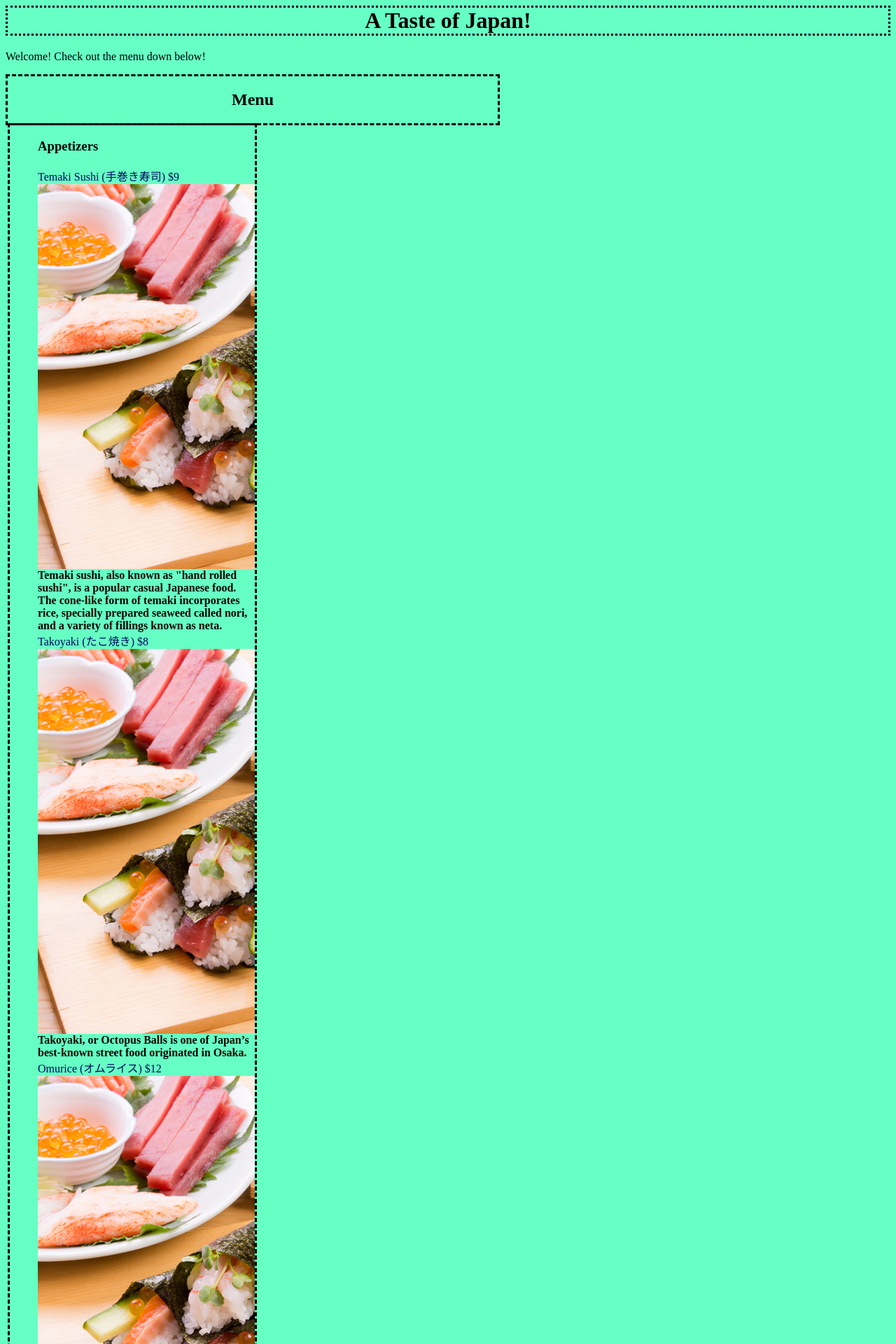
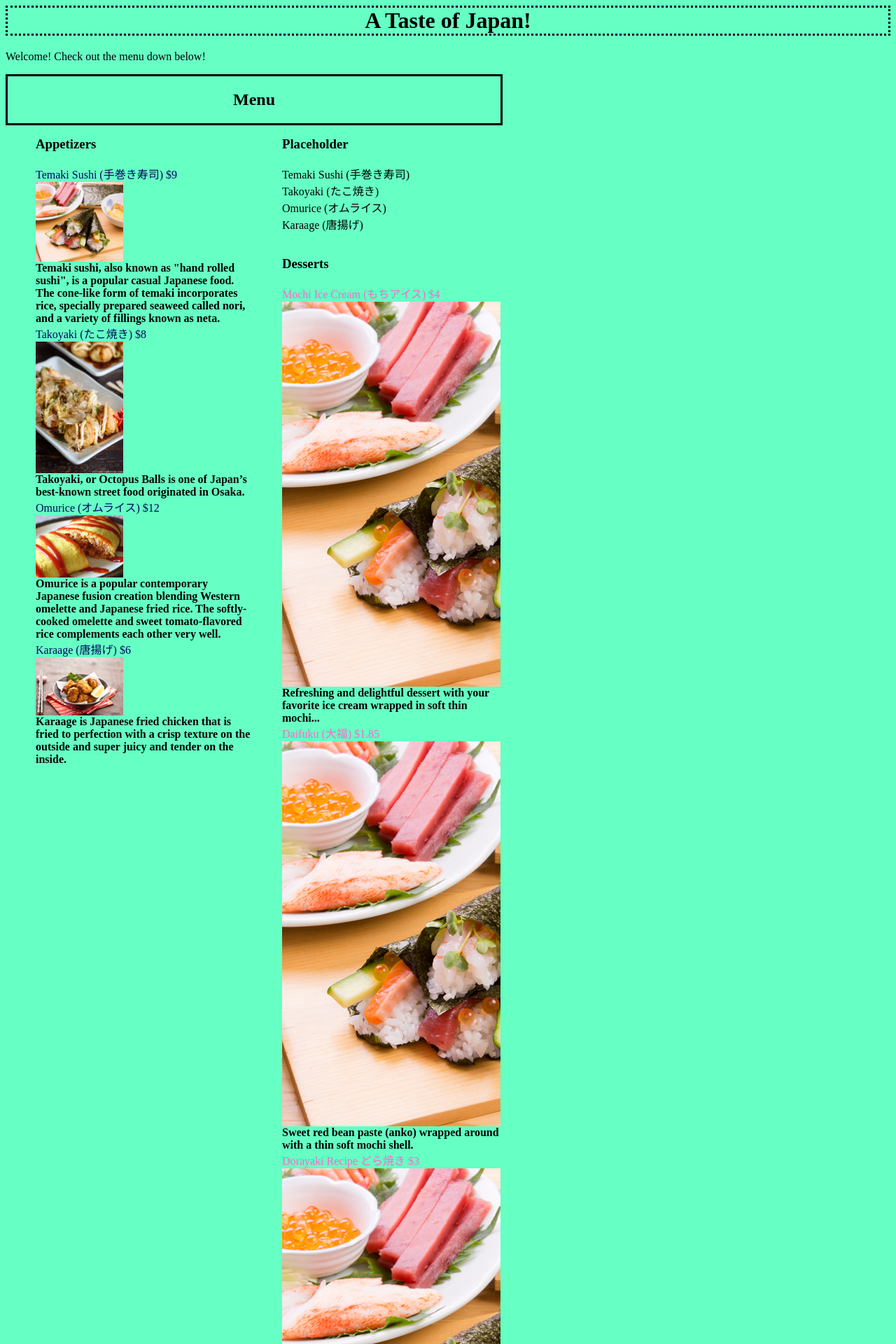
Before and after one commit to Kyudeci/jpnyelp, a Django app: page / in a window 1280 px wide. Shown: the top 1920 px of the page at 70% size. Run offline with Django 3.2, Linux system fonts and the light colour scheme; data comes from the database, SQL or seed files in the repository.

Commit message:
Fixed images

```diff
--- a/jpnyelp/templates/jpnyelp/index.html
+++ b/jpnyelp/templates/jpnyelp/index.html
@@ -15,7 +15,7 @@
             <h3>Appetizers</h3>
             {% for food in foods.all %}
               <li style="color:#02075d">{{ food.name }} ${{ food.price|floatformat:-2 }}</li>
-              <img src="/images/temaki.jpg" alt="">
+              <img style="width:125px" src="food/{{food.image.url}}" alt="">
               <li style="font-weight:bold">{{ food.description }}</li>
             {% endfor %}
           </ul>
--- a/static_files/style.css
+++ b/static_files/style.css
@@ -1,11 +1,12 @@
+
 h1 {
   border-style: dotted;
   overflow: hidden;
   text-align: center;
 }
 .menu {
-  width:700px;
-  border-style: dashed;
+  width:704px;
+  border-style: solid;
   margin:0;
 }
 .menu-sm {
@@ -13,5 +14,4 @@ h1 {
   float:left;
   margin:0;
   overflow: hidden;
-  border-style:dashed;
 }
--- a/yelpproject/settings.py
+++ b/yelpproject/settings.py
@@ -123,3 +123,5 @@ STATIC_ROOT = os.path.join(BASE_DIR, 'static')
 STATICFILES_DIRS = [
     os.path.join(BASE_DIR, "static_files"),
 ]
+FOOD_URL = '/food/'
+FOOD_ROOT = BASE_DIR
--- a/yelpproject/urls.py
+++ b/yelpproject/urls.py
@@ -24,3 +24,4 @@ urlpatterns = [
     path('', jpnyelp.views.homepage, name='homepage'),
 ]
 urlpatterns += static(settings.STATIC_URL, document_root=settings.STATIC_ROOT)
+urlpatterns += static(settings.FOOD_URL, document_root=settings.FOOD_ROOT)
```
